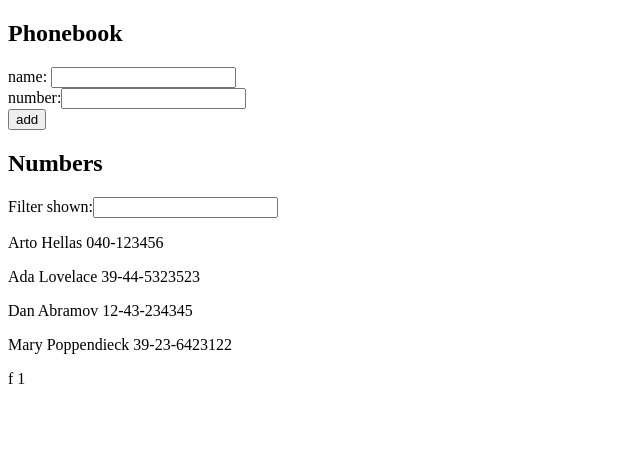
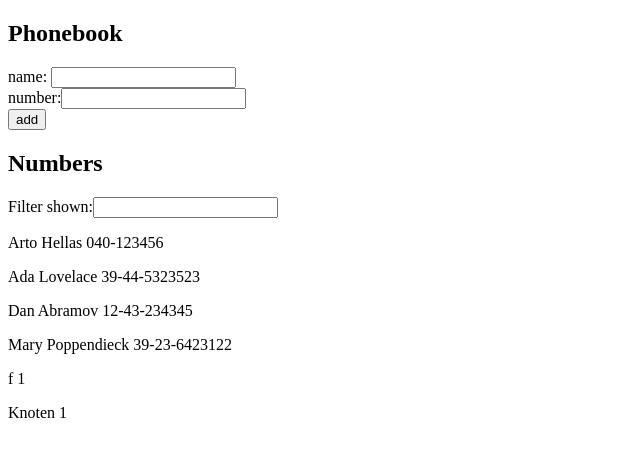
Before and after one commit to Alienatedlabor/FullStackOpen, a React (Create React App) app in the folder part2/phonebook/: page / in a window 1280 px wide. Shown: the top 456 px of the page, without its empty margins (0-640 px from the left). Built offline with nearby package versions, Linux system fonts and the light colour scheme; data requests are answered from the project's data file.

Commit message:
complete 2.13

```diff
--- a/part2/phonebook/db.json
+++ b/part2/phonebook/db.json
@@ -24,6 +24,11 @@
       "name": "f",
       "number": "1",
       "id": 5
+    },
+    {
+      "name": "Knoten",
+      "number": "1",
+      "id": 6
     }
   ]
 }
--- a/part2/phonebook/src/App.jsx
+++ b/part2/phonebook/src/App.jsx
@@ -2,19 +2,15 @@ import { useState, useEffect } from 'react';
 import Persons from './components/Persons';
 import Filter from './components/Filter';
 import PersonForm from './components/PersonForm';
-import axios from 'axios';
-
+import phonebookService from './services/phonebook';
 const App = () => {
   const [persons, setPersons] = useState([]);
   const [newName, setNewName] = useState('');
   const [newNumber, setNewNumber] = useState('');
   const [searchedName, setSearchedName] = useState('');
-  const url = 'http://localhost:3001/persons';
+
   useEffect(() => {
-    axios.get(url).then((response) => {
-      const data = response.data;
-      setPersons(data);
-    });
+    phonebookService.getAll().then((responseData) => setPersons(responseData));
   }, []);
 
   const filteredEntries = !searchedName
@@ -39,8 +35,8 @@ const App = () => {
       number: newNumber,
     };
 
-    axios.post(url, personObject).then((response) => {
-      setPersons(persons.concat(response.data));
+    phonebookService.create(personObject).then((responseData) => {
+      setPersons(persons.concat(responseData));
       setNewName('');
       setNewNumber('');
     });
--- /dev/null
+++ b/part2/phonebook/src/services/phonebook.js
@@ -0,0 +1,14 @@
+import axios from 'axios';
+const url = 'http://localhost:3001/persons';
+
+const getAll = () => {
+  const request = axios.get(url);
+  return request.then((response) => response.data);
+};
+
+const create = (personObject) => {
+  const request = axios.post(url, personObject);
+  return request.then((response) => response.data);
+};
+
+export default { getAll, create };
```
